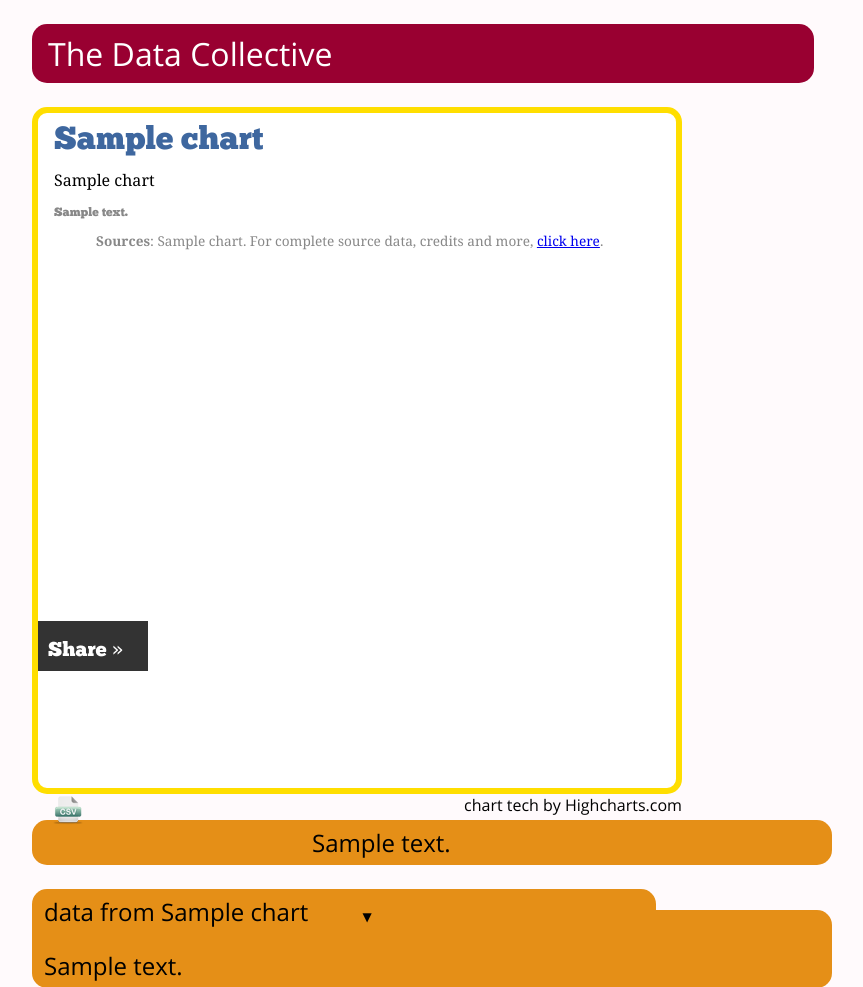
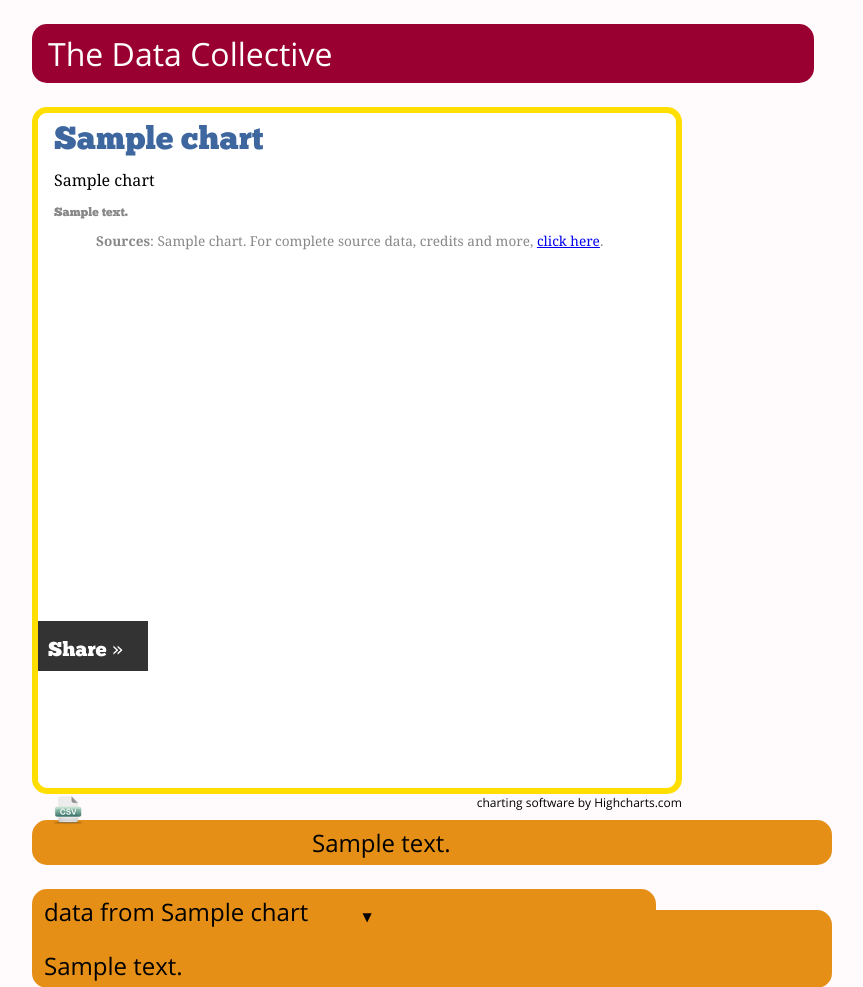
Before and after one commit to andrewdotn/dc, a Django app: page /chart/1/ in a window 1280 px wide. Shown: the top 987 px of the page, without its empty margins (208-1071 px from the left). Run offline with Django 3.2, Linux system fonts and the light colour scheme; tables that the repository leaves empty hold one stand-in row (values such as "Sample post"); grey boxes marked "Sample" are stand-in pictures; parts of the project's set-up code (start-up, migrations or seed data) failed here and were passed over; some libraries are stand-ins or nearby versions.

Commit message:
Update highcharts credit Make embed background white so it looks ok on non-white host pages

```diff
--- a/web/chart/templates/chart/chart.html
+++ b/web/chart/templates/chart/chart.html
@@ -126,8 +126,8 @@
           <div id=chart_wrapper style="border-radius:15px; border:6px solid #ffde00; background-color: white; padding: 0px">
             <iframe src="/chart/embed/{{ chart.id|safe }}?internal=1" width="630" height="670" frameborder="0"></iframe>
           </div>
-            <div style="float:right">
-              chart tech by Highcharts.com
+            <div style="float:right; font-size:75%">
+              charting software by Highcharts.com
             </div>
 
           <span style="float:left; width:280px">
--- a/web/chart/templates/chart/embed.html
+++ b/web/chart/templates/chart/embed.html
@@ -32,6 +32,10 @@
                url('/static/fonts/OpenSans-Bold-webfont.svg#OpenSansBold') format('svg');
           font-weight: normal;
           font-style: normal;
+      }
+
+      body {
+        background-color: white;
       }
 
       h1 {
```
